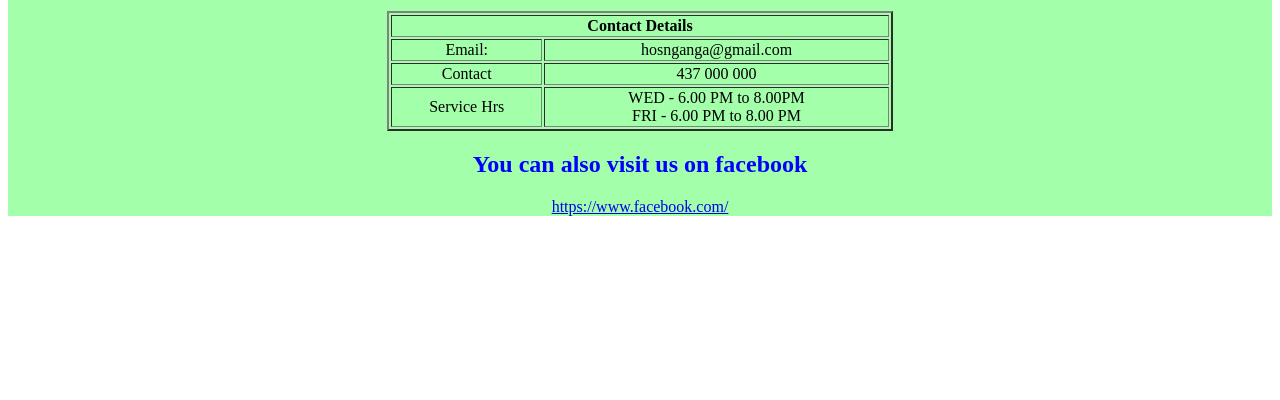
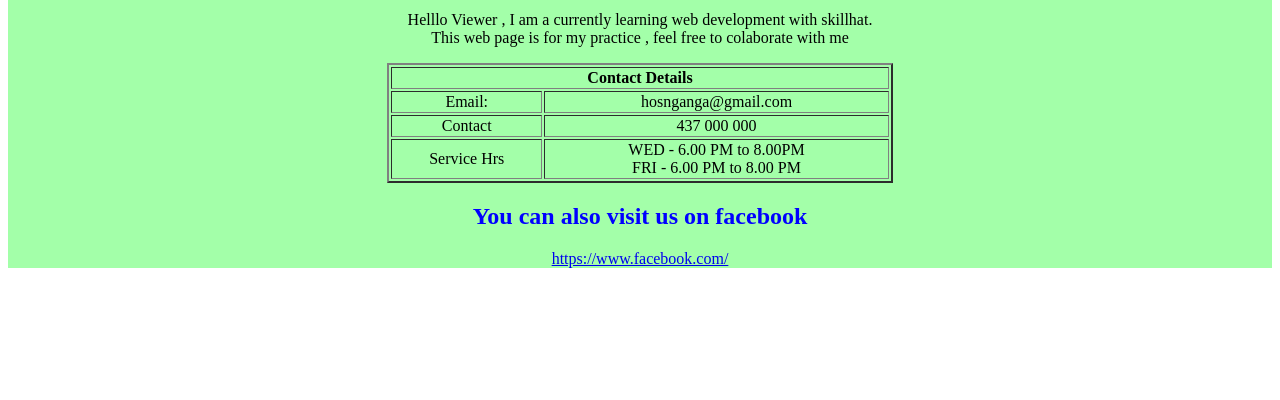
Before and after one commit to hozeah254/webDev2023, a plain HTML site: page index.html in a window 1280 px wide. Shown: the part 400-800 px from the top of the page. Drawn offline with Linux system fonts and the light colour scheme.

Commit message:
index.html page modified

```diff
--- a/index.html
+++ b/index.html
@@ -19,6 +19,7 @@
             <br> <br>
             <p><b><h1 style="color:rgb(30, 78, 166);text-align:center;font-size:300%;font-family:cursive;">This web page is under Development </h1></b>
                 <p><b><h2 style="color:rgb(61, 89, 145);text-align:center;font-size:200%;font-family:cursive;">Files Loading <b>...</b>.... </h2></b>
+                    <p>Helllo Viewer , I am a currently learning  web development with skillhat. <br> This web page is for my practice , feel free to colaborate with me</pp>
                     <table style="width:40%" border="2px solid white" align="center" background-color="cyan">
                         <tr>
                             <th colspan="3" align="center">Contact Details</th>
```
